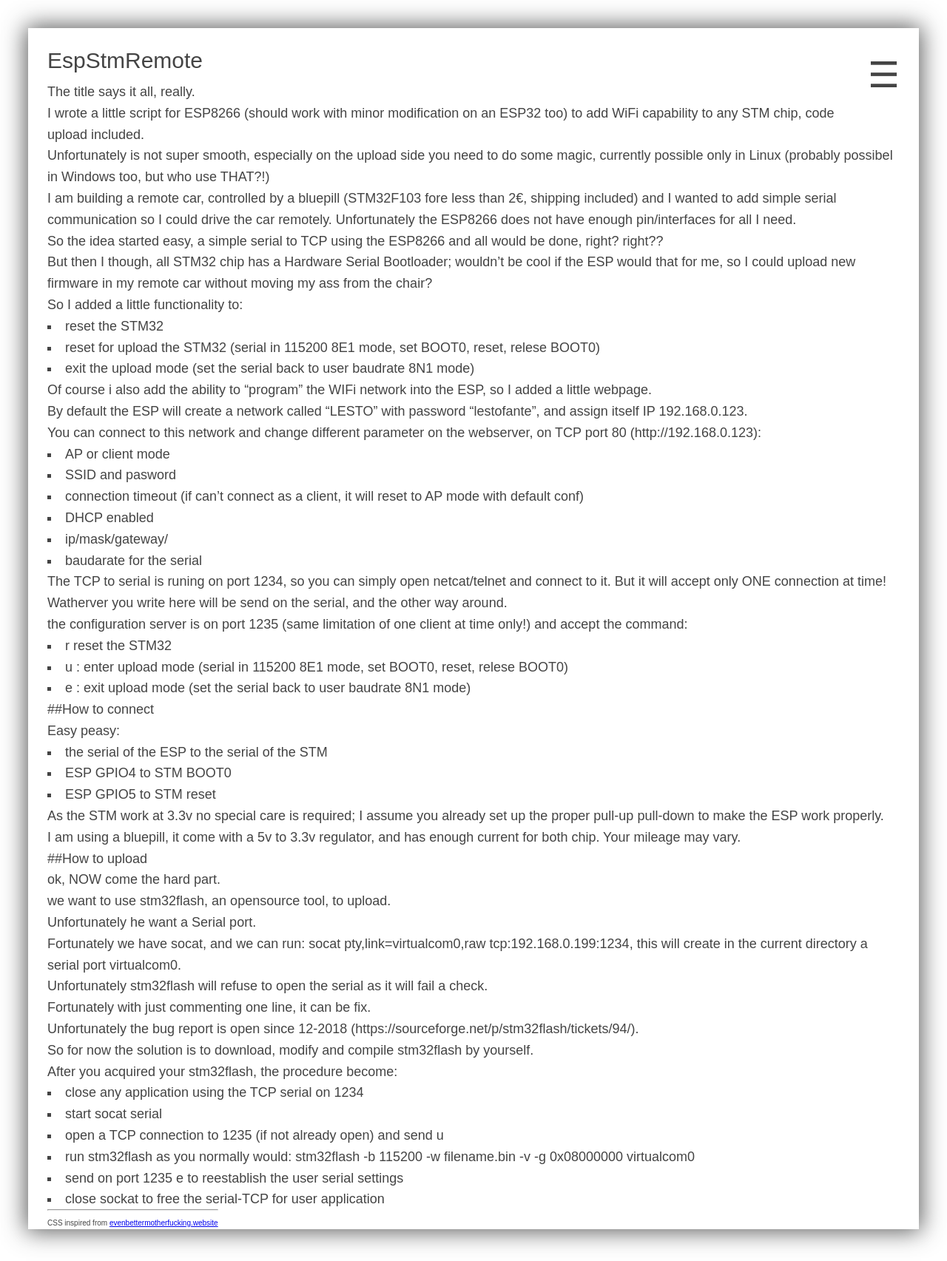
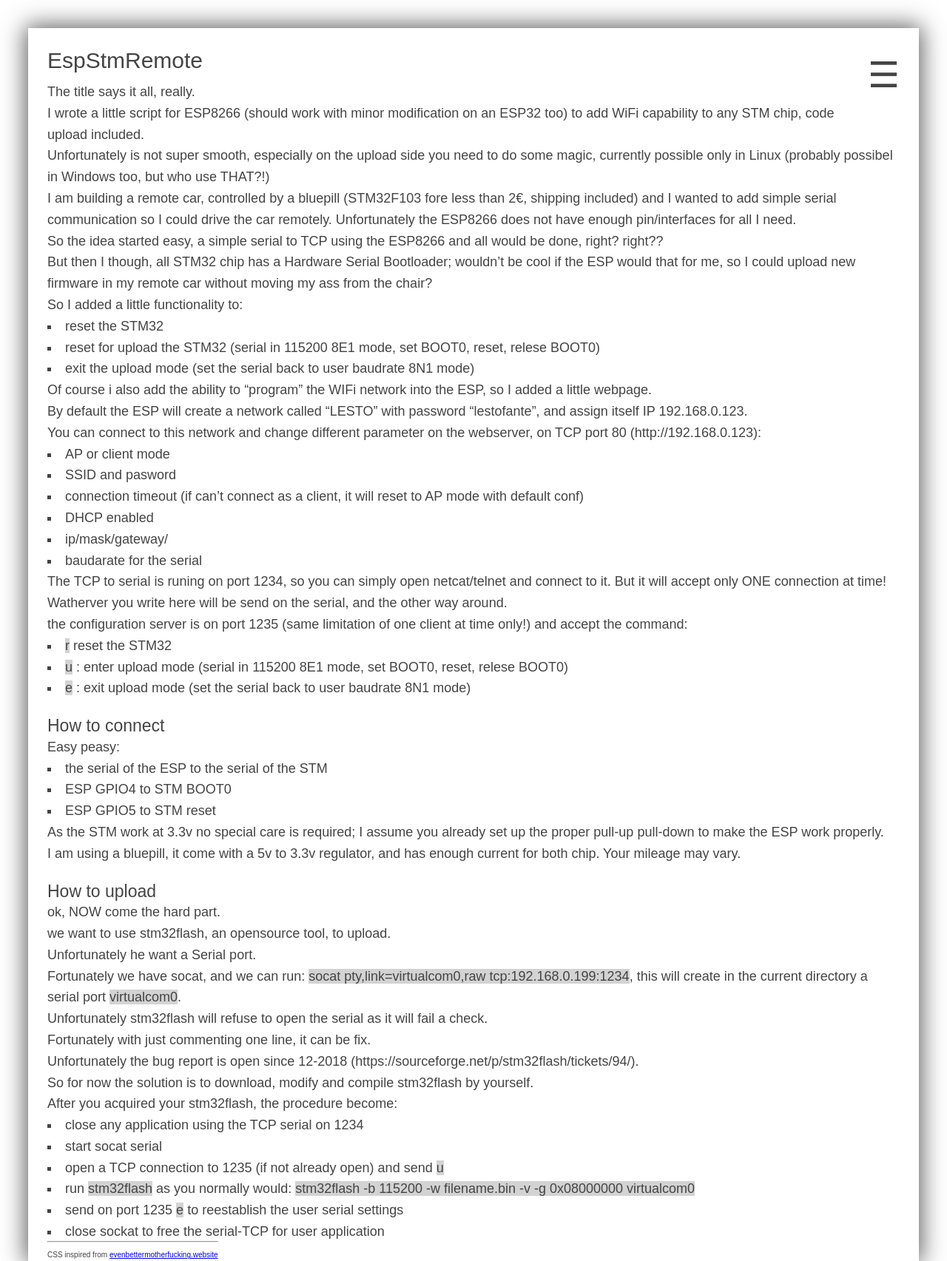
Before and after one commit to MauroMombelli/mauromombelli.github.io, a Jekyll site: the page built from _posts/2019/2019-05-16-EspStmRemote.md, in a window 1280 px wide. Shown: the whole page at 74% size. Built offline with Jekyll 4.4.1, drawn with Linux system fonts in a browser that asks for light colours.

Commit message:
little changes in style, added a bit of code highligh

```diff
--- a/_posts/2019/2019-05-16-EspStmRemote.md
+++ b/_posts/2019/2019-05-16-EspStmRemote.md
@@ -44,7 +44,7 @@ the configuration server is on port 1235 (same limitation of one client at time
  - `u` : enter upload mode (serial in 115200 8E1 mode, set BOOT0, reset, relese BOOT0)
  - `e` : exit upload mode (set the serial back to user baudrate 8N1 mode)
 
-##How to connect
+## How to connect
 
 Easy peasy:
  - the serial of the ESP to the serial of the STM
@@ -54,7 +54,7 @@ Easy peasy:
 As the STM work at 3.3v no special care is required; I assume you already set up the proper pull-up pull-down to make the ESP work properly.
 I am using a bluepill, it come with a 5v to 3.3v regulator, and has enough current for both chip. Your mileage may vary.
 
-##How to upload
+## How to upload
 
 ok, NOW come the hard part.
 we want to use stm32flash, an opensource tool, to upload.
--- a/css/main.css
+++ b/css/main.css
@@ -132,3 +132,7 @@ iframe{
 .postListDate{
 	font-size: 80%;
 }
+
+code{
+    background:lightgray;
+}
```
